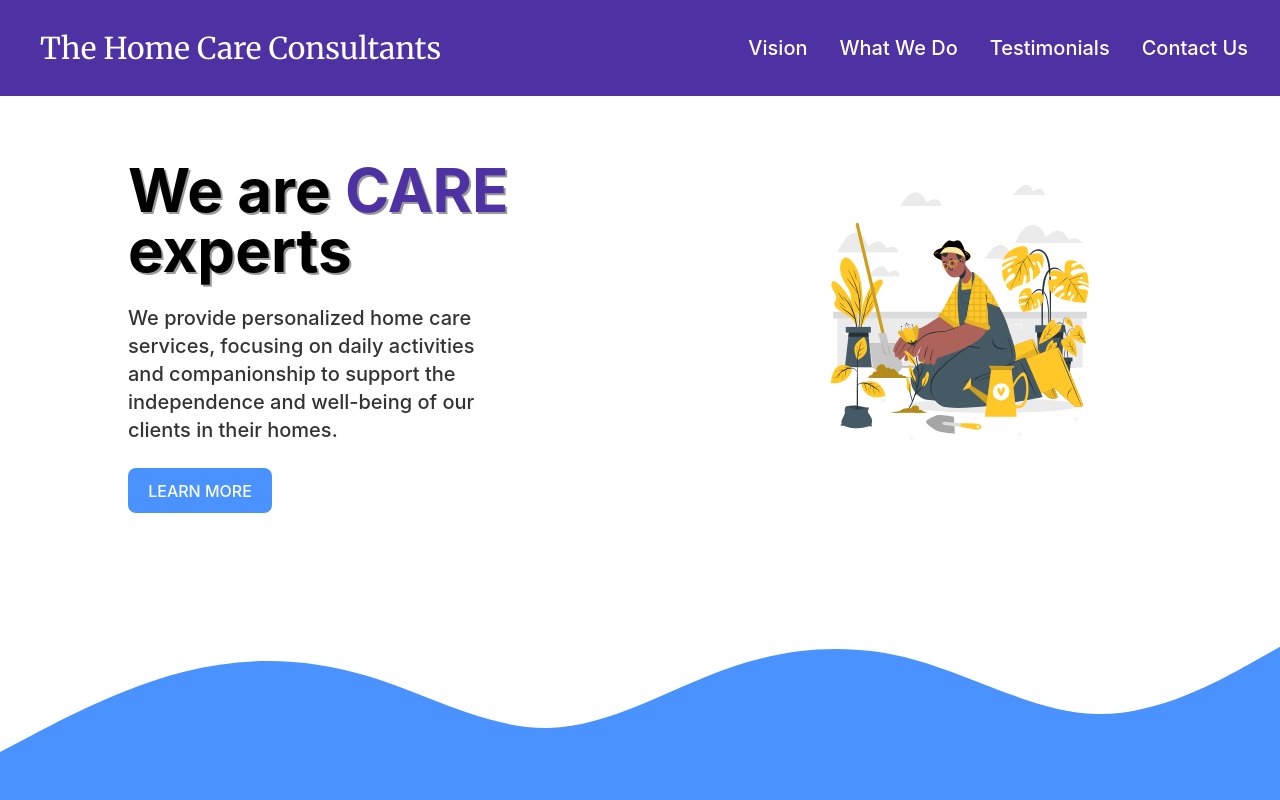
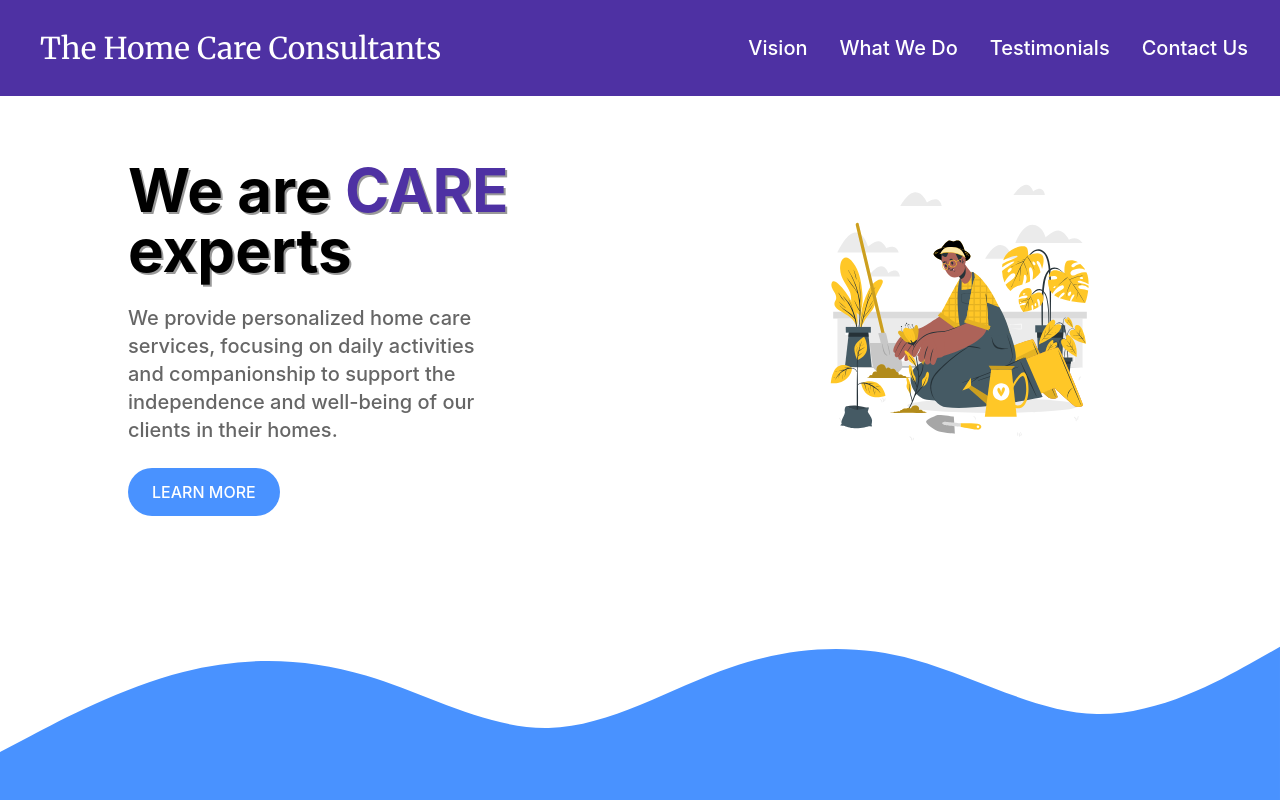
Before and after one commit to joooons/home-care, a React (Vite) app: page / in a window 1280 px wide. Shown: the top 800 px of the page. Built offline with nearby package versions, Linux system fonts and the light colour scheme.

Commit message:
mod button; mod paragraph text color

```diff
--- a/src/App.tsx
+++ b/src/App.tsx
@@ -64,14 +64,14 @@ function App() {
               <h1 className="text-left text-3xl font-bold text-dark [text-shadow:_2px_2px_0_rgb(0_0_0_/_40%)] lg:text-6xl">
                 We are <span className="text-second">CARE</span> experts
               </h1>
-              <p className="max-w-xl text-left text-xl font-medium text-dark/80 ">
+              <p className="max-w-xl text-left text-xl font-medium text-dark/60 ">
                 We provide personalized home care services, focusing on daily
                 activities and companionship to support the independence and
                 well-being of our clients in their homes.
               </p>
               <div className="flex justify-center">
                 <button
-                  className="bg-prime hover:bg-prime text-light"
+                  className="focus-visible cursor-pointer rounded-full bg-prime px-6 py-3 font-medium text-light transition hover:bg-second"
                   onClick={() => handleClick("vision")}
                 >
                   LEARN MORE
@@ -95,7 +95,7 @@ function App() {
 
         <section
           id="vision"
-          className="lg: bg-prime grid grid-cols-2 grid-rows-2 items-center justify-center lg:grid-rows-1"
+          className="lg: grid grid-cols-2 grid-rows-2 items-center justify-center bg-prime lg:grid-rows-1"
         >
           <div className="w-full overflow-hidden p-4 md:w-auto">
             <img
@@ -163,7 +163,7 @@ function App() {
               <h1 className="max-w-xl text-left text-3xl font-bold text-dark [text-shadow:_2px_2px_0_rgb(0_0_0_/_40%)] lg:text-6xl">
                 WHAT WE DO
               </h1>
-              <div className="text-second flex flex-col gap-4 text-left text-xl font-bold lg:text-xl">
+              <div className="flex flex-col gap-4 text-left text-xl font-medium text-dark/60 lg:text-xl">
                 <p>We will treat you like family, because you are family.</p>
                 <p>We serve homes in Whittier, La Mirada, and Fullerton.</p>
               </div>
@@ -180,7 +180,7 @@ function App() {
 
         <section
           id="testimony"
-          className="bg-second flex flex-col justify-center gap-12 py-12 "
+          className="flex flex-col justify-center gap-12 bg-second py-12 "
         >
           <h1 className="text-center text-3xl font-bold text-light [text-shadow:_2px_2px_0_rgb(0_0_0_/_40%)] md:text-4xl lg:text-6xl">
             TESTIMONIALS
--- a/src/components/ContactUs.tsx
+++ b/src/components/ContactUs.tsx
@@ -8,10 +8,10 @@ export default function ContactUs() {
           <SvgBlob></SvgBlob>
         </div>
         <div className="container relative mx-auto flex flex-col gap-8 px-6 py-24 md:py-32 lg:gap-16 lg:py-40 xl:py-52">
-          <h1 className="text-second max-w-xl text-left text-3xl font-bold [text-shadow:_2px_2px_0_rgb(0_0_0_/_40%)] md:text-4xl lg:text-6xl">
+          <h1 className="max-w-xl text-left text-3xl font-bold text-second [text-shadow:_2px_2px_0_rgb(0_0_0_/_40%)] md:text-4xl lg:text-6xl">
             CONTACT US
           </h1>
-          <div className="font-base flex flex-col space-y-3 text-left text-xl text-dark md:text-2xl lg:space-y-6 lg:text-3xl">
+          <div className="font-base flex flex-col space-y-3 text-left text-xl font-medium text-dark/60 md:text-2xl lg:space-y-6 lg:text-3xl">
             <p>(800) 123-4567</p>
             <p>
               1600 Pennsylvania Avenue NW <br></br>Washington, DC 20500
--- a/src/index.css
+++ b/src/index.css
@@ -70,25 +70,6 @@ h1 {
   line-height: 1.1;
 }
 
-button {
-  border-radius: 8px;
-  border: 1px solid transparent;
-  padding: 0.6em 1.2em;
-  font-size: 1em;
-  font-weight: 500;
-  font-family: inherit;
-  background-color: #1a1a1a;
-  cursor: pointer;
-  transition: border-color 0.25s;
-}
-button:hover {
-  border-color: #646cff;
-}
-button:focus,
-button:focus-visible {
-  outline: 4px auto -webkit-focus-ring-color;
-}
-
 @media (prefers-color-scheme: light) {
   :root {
     color: #213547;
```
